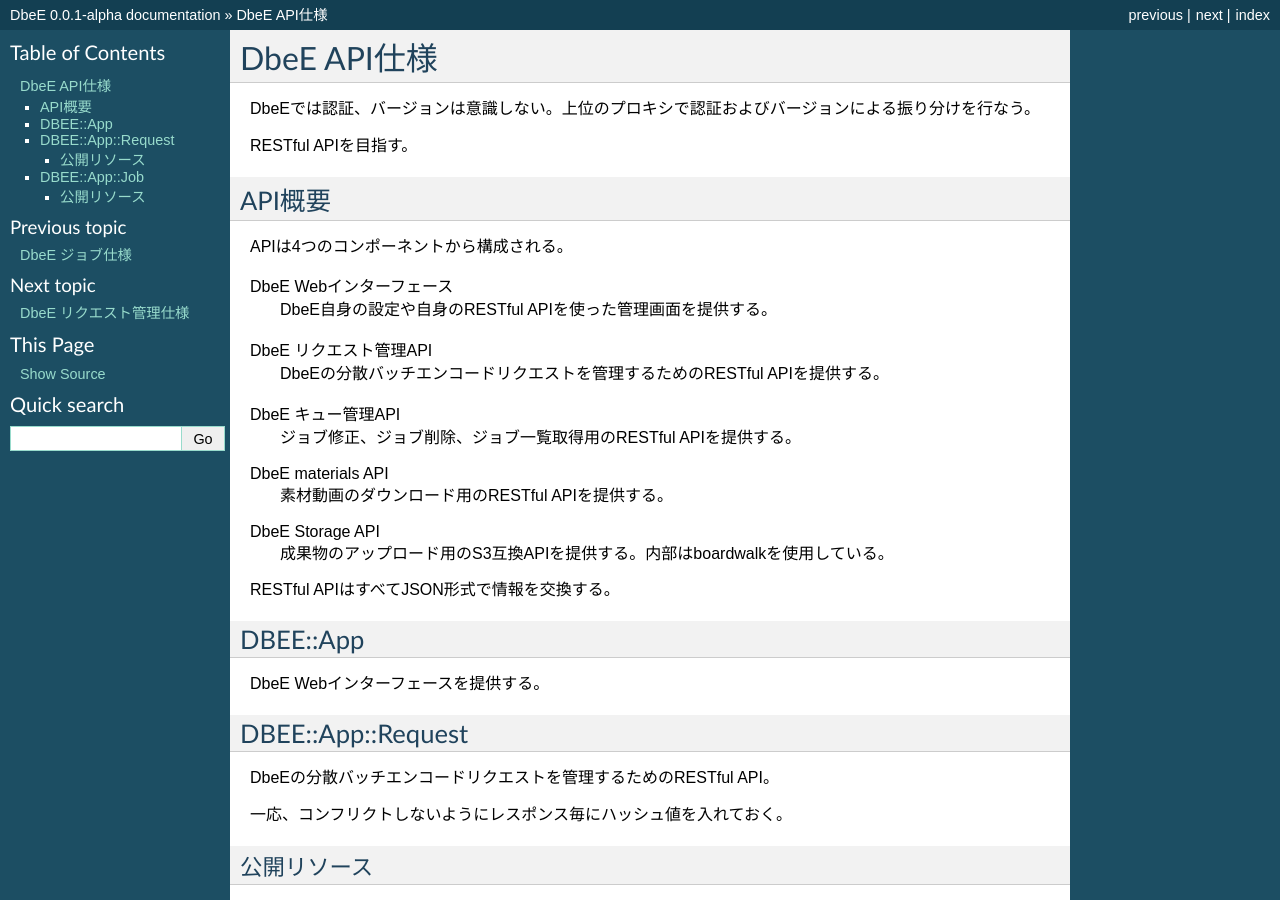
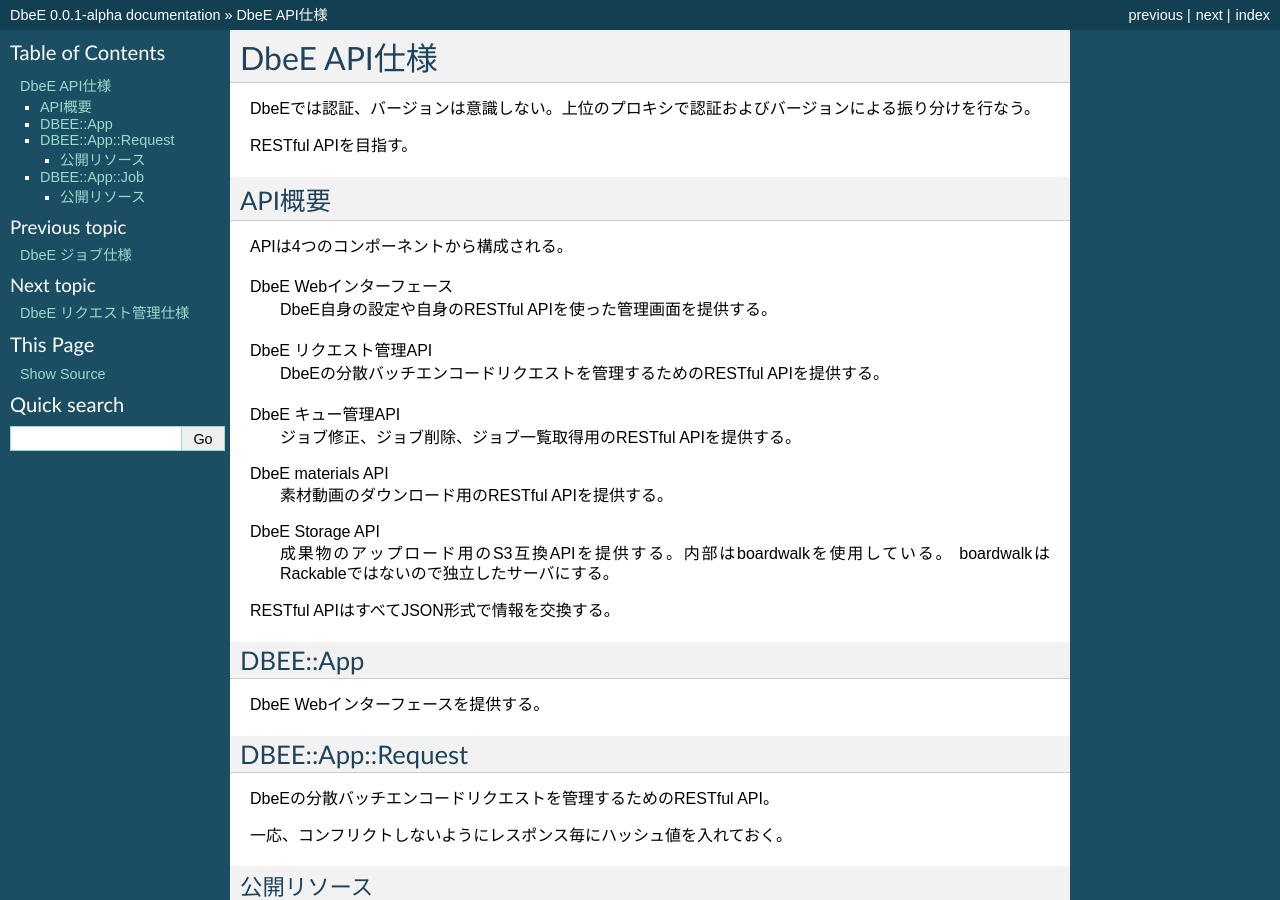
Before and after one commit to nabeken/dbee, a Sphinx documentation site: the page built from docs/api.rst, in a window 1280 px wide and 900 px high. Built offline with Sphinx 7.4.7, drawn with Linux system fonts in a browser that asks for light colours.

Commit message:
docs: cleanup

```diff
--- a/docs/api.rst
+++ b/docs/api.rst
@@ -25,6 +25,7 @@ DbeE materials API
 
 DbeE Storage API
     成果物のアップロード用のS3互換APIを提供する。内部はboardwalkを使用している。
+    boardwalkはRackableではないので独立したサーバにする。
 
 RESTful APIはすべてJSON形式で情報を交換する。
 
```
